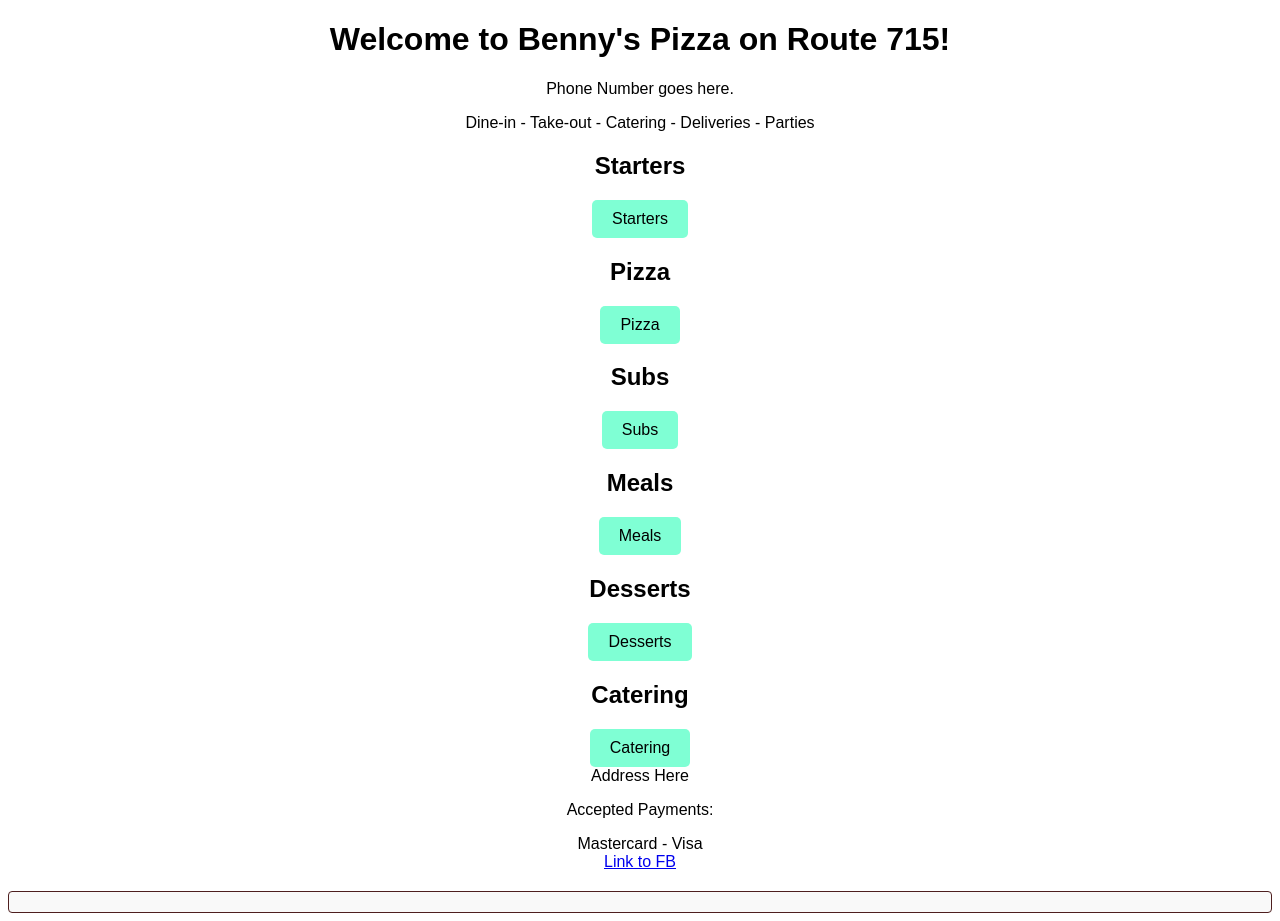
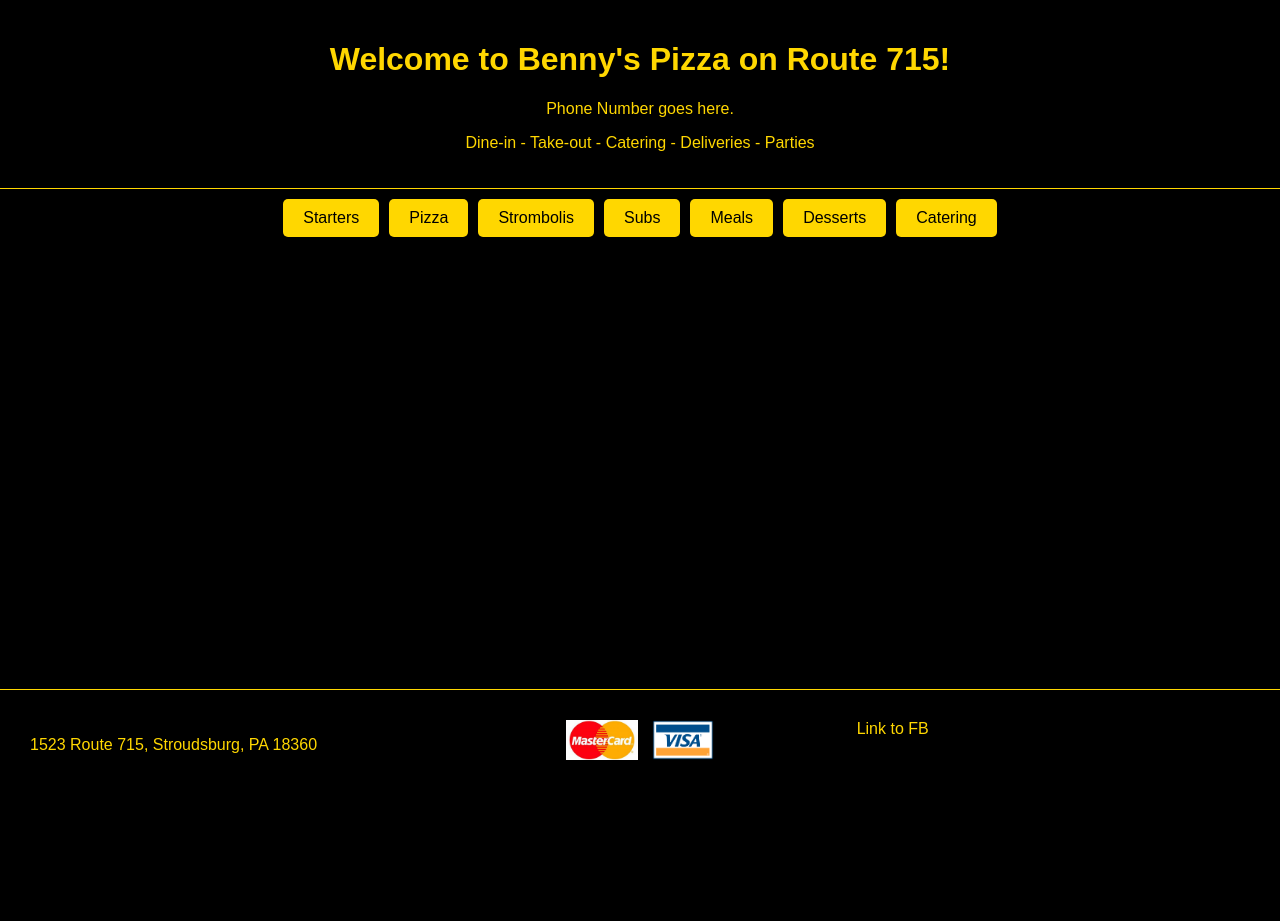
Before and after one commit to TrevorSkillman/bennys_pizza, a Flask app: page / in a window 1280 px wide. After the commit the page ends 760 px from the top, so only its background shows below. Run offline with Flask 3, Linux system fonts and the light colour scheme.

Commit message:
Recovered files

```diff
--- a/app/__init__.py
+++ b/app/__init__.py
@@ -10,7 +10,7 @@ def create_app():
 
     db.init_app(app)
 
-    # Making sure we are within the application context when creating tables
+    # # Making sure we are within the application context when creating tables
     # with app.app_context():
     #     db.create_all() # Creating tables for our data models
 
--- a/app/models.py
+++ b/app/models.py
@@ -1,4 +1,5 @@
 from .extensions import db
+# from sqlalchemy.dialects.postgresql import JSON
 
 class Category(db.Model):
     id = db.Column(db.Integer, primary_key=True)
@@ -12,9 +13,6 @@ class MenuItem(db.Model):
     id = db.Column(db.Integer, primary_key=True)
     name = db.Column(db.String(100), nullable=False)
     price = db.Column(db.Float, nullable=False)
-    size_small = db.Column(db.Float, nullable=True)
-    size_large = db.Column(db.Float, nullable=True)
-    price_large = db.Column(db.Float, nullable=True)
-    price_small = db.Column(db.Float, nullable=True)
+    sizes = db.Column(db.String(200), nullable=True)
     category_id = db.Column(db.Integer, db.ForeignKey('category.id'))
     category = db.relationship('Category', backref='menu_items')
--- a/app/routes.py
+++ b/app/routes.py
@@ -26,40 +26,72 @@ def get_category(category_name):
 def items(category_id):
     try:
         items = MenuItem.query.filter_by(category_id=category_id).all()
-        return jsonify([{'name': item.name, 'price': item.price} for item in items])
+        return jsonify([{
+            'name': item.name,
+            'price': item.price,
+            'sizes': item.sizes if item.sizes else None
+        } for item in items])
     except Exception as e:
         print(f"An error occurred: {e}")
         return jsonify({'error': 'Internal Server Error'}), 500
 
 
-# @main.route('/menu/starters') # Dynamic route
-# def starters():
-#     starter_category = Category.query.filter_by(name='Starters').first()
-#     if not starter_category:
-#         return jsonify([]) # if starters category is not found, return an empty list.
-#     starter_categories = Category.query.filter_by(parent_id=starter_category.id).all()
-#     return jsonify([{'id': cat.id, 'name': cat.name} for cat in starter_categories])
+@main.route('/menu/starters') # Dynamic route
+def starters():
+    starter_category = Category.query.filter_by(name='Starters').first()
+    if not starter_category:
+        return jsonify([]) # if starters category is not found, return an empty list.
+    starter_categories = Category.query.filter_by(parent_id=starter_category.id).all()
+    return jsonify([{'id': cat.id, 'name': cat.name} for cat in starter_categories])
 
-# @main.route('/menu/pizza')
-# def pizza():
-#     pizza_category = Category.query.filter_by(name='Pizza').first()
-#     if not pizza_category:
-#         return jsonify([])
-#     pizza_categories = Category.query.filter_by(parent_id=pizza_category.id).all()
-#     return jsonify([{'id': cat.id, 'name': cat.name} for cat in pizza_categories])
+@main.route('/menu/pizza')
+def pizza():
+    pizza_category = Category.query.filter_by(name='Pizza').first()
+    if not pizza_category:
+        return jsonify([])
+    pizza_categories = Category.query.filter_by(parent_id=pizza_category.id).all()
+    return jsonify([{'id': cat.id, 'name': cat.name} for cat in pizza_categories])
 
-# @main.route('/menu/subs')
-# def subs():
-#     subs_category = Category.query.filter_by(name='Subs').first()
-#     if not subs_category:
-#         return jsonify([])
-#     subs_categories = Category.query.filter_by(parent_id=subs_category.id).all()
-#     return jsonify([{'id': cat.id, 'name': cat.name} for cat in subs_categories])
+@main.route('/menu/subs')
+def subs():
+    subs_category = Category.query.filter_by(name='Subs').first()
+    if not subs_category:
+        return jsonify([])
+    subs_categories = Category.query.filter_by(parent_id=subs_category.id).all()
+    return jsonify([{'id': cat.id, 'name': cat.name} for cat in subs_categories])
 
-# @main.route('/menu/meals')
-# def meals():
-#     meals_category = Category.query.filter_by(name='Meals').first()
-#     if not meals_category:
-#         return jsonify([])
-#     meals_categories = Category.query.filter_by(parent_id=meals_category.id).all()
-#     return jsonify([{'id': cat.id, 'name': cat.name} for cat in meals_categories])
+@main.route('/menu/meals')
+def meals():
+    meals_category = Category.query.filter_by(name='Meals').first()
+    if not meals_category:
+        return jsonify([])
+    meals_categories = Category.query.filter_by(parent_id=meals_category.id).all()
+    return jsonify([{'id': cat.id, 'name': cat.name} for cat in meals_categories])
+
+@main.route('/menu/strombolis')
+def strombolis():
+    strombolis_category = Category.query.filter_by(name='Strombolis').first()
+    if not strombolis_category:
+        return jsonify([])
+    items = MenuItem.query.filter_by(category_id=strombolis_category.id).all()
+    return jsonify([{'name': item.name, 'price': item.price, 'sizes': item.sizes if item.sizes else None} for item in items])
+
+@main.route('/menu/desserts')
+def desserts():
+    # finding the desserts category
+    desserts_category = Category.query.filter_by(name='Desserts').first()
+    # if desserts category is not found, return an empty list
+    if not desserts_category:
+        return jsonify([])
+    # finding all the items in the desserts category
+    items = MenuItem.query.filter_by(category_id=desserts_category.id).all()
+    return jsonify([{'name': item.name, 'price': item.price, 'sizes': item.sizes if item.sizes else None} for item in items])
+
+
+@main.route('/menu/catering')
+def catering():
+    catering_category = Category.query.filter_by(name='Catering').first()
+    if not catering_category:
+        return jsonify([])
+    items = MenuItem.query.filter_by(category_id=catering_category.id).all()
+    return jsonify([{'name': item.name, 'price': item.price, 'sizes': item.sizes if item.sizes else None} for item in items])
--- a/app/static/styles.css
+++ b/app/static/styles.css
@@ -1,38 +1,115 @@
 body {
     font-family: Arial, Helvetica, sans-serif;
+    background-color: black;
+    margin: 0;
+    padding: 0;
+    display: flex;
+    flex-direction: column;
+    min-height: 100vh;
 }
 
-.header{
+.header {
     text-align: center;
+    padding: 20px;
+    border-bottom: 1px solid gold;
+    color: gold;
+    background-color: black;
 }
 
-.nav{
-    text-align: center;
+.nav {
+    display: flex;
+    justify-content: center;
+    background-color: black;
+    color: gold;
+    padding: 10px 0;
 }
 
-.footer{
-    text-align: center;
+#button-banner {
+    display: flex;
+    gap: 10px;
+    justify-content: center; /* Center the buttons within the container */
+    width: 100%; /* Ensure the buttons span the entire width available */
+    max-width: 1000px; /* Optional: Limit the maximum width of the button container */
 }
 
 .button {
     display: inline-block;
     padding: 10px 20px;
     cursor: pointer;
-    background-color:aquamarine;
+    background-color: gold;
     color: black;
     text-decoration: none;
     border: none;
     border-radius: 5px;
 }
 
+.button:hover {
+    background-color: #218838;
+}
+
+#content-area {
+    flex: 1;
+    padding: 20px;
+    text-align: center;
+    color: gold;
+}
+
 #menu-content {
     margin-top: 20px;
-    padding: 10px;
-    background-color: #f9f9f9;
-    border: 1px solid #4e1f1f;
-    border-radius: 4px;
+    color: gold;
+    background-color: black;
 }
 
-/* #content-area{
-    ma
-} */
+.menu-item {
+    margin: 10px 0;
+    padding: 10px;
+    border: 1px solid gold;
+    border-radius: 5px;
+    text-align: left; /* Align text to the left */
+}
+
+.menu-item h3 {
+    margin: 0;
+}
+
+.menu-item p {
+    margin: 0;
+    padding: 5px 0; /* Space between sizes and prices */
+}
+
+.footer {
+    display: flex;
+    flex-wrap: wrap;
+    justify-content: space-between;
+    padding: 20px;
+    background-color: black;
+    color: gold;
+    border-top: 1px solid gold;
+    width: 100%;
+    box-sizing: border-box; /* Ensure padding and border are included in the element's total width and height */
+}
+
+.footer-section {
+    flex: 1;
+    margin: 10px;
+    min-width: 200px;
+    box-sizing: border-box; /* Ensure padding and border are included in the element's total width and height */
+}
+
+.footer-section.left,
+.footer-section.right {
+    text-align: left;
+}
+
+.footer-section.center {
+    text-align: center;
+}
+
+.footer a {
+    color: gold;
+    text-decoration: none;
+}
+
+.footer a:hover {
+    text-decoration: underline;
+}
--- a/app/templates/index.html
+++ b/app/templates/index.html
@@ -3,7 +3,7 @@
 <head>
     <meta charset="UTF-8">
     <title>Benny's Pizza</title>
-        <link rel="stylesheet" href="{{ url_for('static', filename='styles.css') }}"/>
+    <link rel="stylesheet" href="{{ url_for('static', filename='styles.css') }}">
 </head>
 <body>
     <div class="header">
@@ -13,116 +13,95 @@
     </div>
 
     <div class="nav">
-            <div id="starters-section">
-                <h2>Starters</h2>
+        <div id="button-banner">
             <a class="button" onclick="loadSection('starters')">Starters</a>
-            </div>
-            <div id="pizza-section">
-                <h2>Pizza</h2>
             <a class="button" onclick="loadSection('pizza')">Pizza</a>
-            </div>
-            <div id="sub-selection">
-                <h2>Subs</h2>
+            <a class="button" onclick="loadSection('strombolis')">Strombolis</a>
             <a class="button" onclick="loadSection('subs')">Subs</a>
-            </div>
-            <div id="meal-selection">
-                <h2>Meals</h2>
             <a class="button" onclick="loadSection('meals')">Meals</a>
-            </div>
-            <div id="dessert-selection">
-                <h2>Desserts</h2>
-                <a href="/desserts" class="button">Desserts</a>
-            </div>
-            <div id="catering-selection">
-                <h2>Catering</h2>
-                <a href="/catering" class="button">Catering</a>
+            <a class="button" onclick="loadSection('desserts')">Desserts</a>
+            <a class="button" onclick="loadSection('catering')">Catering</a>
         </div>
     </div>
 
-        <div class="footer">
-            <div>Address Here</div>
-            <div>
-                <p>Accepted Payments:</p>
-                <span>Mastercard</span> - <span>Visa</span>
-            </div>
-            <div><a href="link-to-fb-page">Link to FB</a></div>
-        </div>
-
-        <!-- The div where the dynamic content will be loaded-->
     <div id="content-area">
         <div id="menu-content"></div>
     </div>
 
+    <div class="footer">
+        <div class="footer-section left">
+            <p>1523 Route 715, Stroudsburg, PA 18360</p>
+        </div>
+        <div class="footer-section center">
+            <img src="{{ url_for('static', filename='mastercar_logo.png') }}" alt="Mastercard Logo" style="height: 40px; margin-right: 10px;">
+            <img src="{{ url_for('static', filename='visa_logo.png') }}" alt="Visa Logo" style="height: 40px;">
+        </div>
+        <div class="footer-section right">
+            <div><a href="link-to-fb-page">Link to FB</a></div>
+        </div>
+    </div>
 
-        <!-- JavaScript to make AJAX request when starts is clicked -->
     <script>
-            function loadSection(section){
+        function loadSection(section) {
             const url = `/menu/${section}`;
-                console.log(`Attempting to fetch data from: ${url}`);
             fetch(url)
-                .then(response => {
-                    console.log(`Response received for ${section}`);  // Check if the fetch gets a response
-                    return response.json();
-                })
-                .then(subcategories => {
+                .then(response => response.json())
+                .then(data => {
                     const menuContent = document.getElementById('menu-content');
-                    menuContent.innerHTML = ''; // Clearing current content
-                    console.log(`Updating UI for ${section}`, subcategories);  // Check what data is received
+                    menuContent.innerHTML = ''; // Clear current content
 
-                    // Appending the subcategories
-                    subcategories.forEach(cat => {
+                    if (section === 'desserts' || section === 'catering' || section === 'strombolis') {
+                        displayItems(data);
+                    } else {
+                        data.forEach(cat => {
                             const subcategoryDiv = document.createElement('div');
                             subcategoryDiv.textContent = cat.name;
                             subcategoryDiv.onclick = function() { loadItems(cat.id); };
                             subcategoryDiv.classList.add('button');
                             menuContent.appendChild(subcategoryDiv);
                         });
+                    }
                 })
-                    .catch(error => console.error('Error: ', error));
+                .catch(error => console.error('Error:', error));
         }
 
         function loadItems(categoryId) {
-                console.log(`Loading item for category: ${categoryId}`);
-                fetch(`/menu/items/${categoryId}`)
+            const url = `/menu/items/${categoryId}`;
+            fetch(url)
                 .then(response => response.json())
-                    .then(items => {
-                        if (!Array.isArray(items)) {
-                            console.error('Expected an array of items, but got:', items);
-                        }else {
-                            displayItems(items);
-                        }
-                    })
-                    .catch(error => console.error('Error: ', error));
+                .then(items => displayItems(items))
+                .catch(error => console.error('Error:', error));
         }
 
-            function displayItems(items){
+        function displayItems(items) {
             const menuContent = document.getElementById('menu-content');
-                menuContent.innerHTML = ''; // Clearing current content
+            menuContent.innerHTML = ''; // Clear current content
 
             items.forEach(item => {
-                    // Create a container for each menu item
                 const itemContainer = document.createElement('div');
                 itemContainer.classList.add('menu-item');
 
-                    // Add the item name
                 const itemName = document.createElement('h3');
                 itemName.textContent = item.name;
                 itemContainer.appendChild(itemName);
 
-                    // Check if the item has small size and add it to the container
-                    if (item.price_small){
-                        const smallSize = document.createElement('p');
-                        smallSize.textContent = `Small - $${item.price_small}`;
-                        itemContainer.appendChild(smallSize);
+
+                if (item.sizes) {
+                    try{
+                        const sizes = JSON.parse(item.sizes);
+                        for (const [size, price] of Object.entries(sizes)) {
+                            const sizePrice = document.createElement('p');
+                            sizePrice.textContent = `${size}: $${price.toFixed(2)}`;
+                            itemContainer.appendChild(sizePrice);
                     }
-
-                    // Check it the item has large size and add it to the container
-                    if(item.price_large){
-                        const largeSize = document.createElement('p');
-                        largeSize.textContent = `Large - $${item.price_large}`;
-                        itemContainer.appendChild(largeSize);
+                } catch (e) {
+                    console.error('Error parsing sizes:', e)
                 }
-                    // Appen the item container to the menu content area
+            } else {
+                const price = document.createElement('p');
+                price.textContent = `$${item.price.toFixed(2)}`;
+                itemContainer.appendChild(price);
+            }
                 menuContent.appendChild(itemContainer);
             });
         }
```
Also changed, not shown: populate_db.py (+142 -51 lines), app/static/mastercar_logo.png (added), app/static/visa_logo.png (added), instance/bennys_pizza.db. Lines whose indentation alone changed are shown as unchanged.
